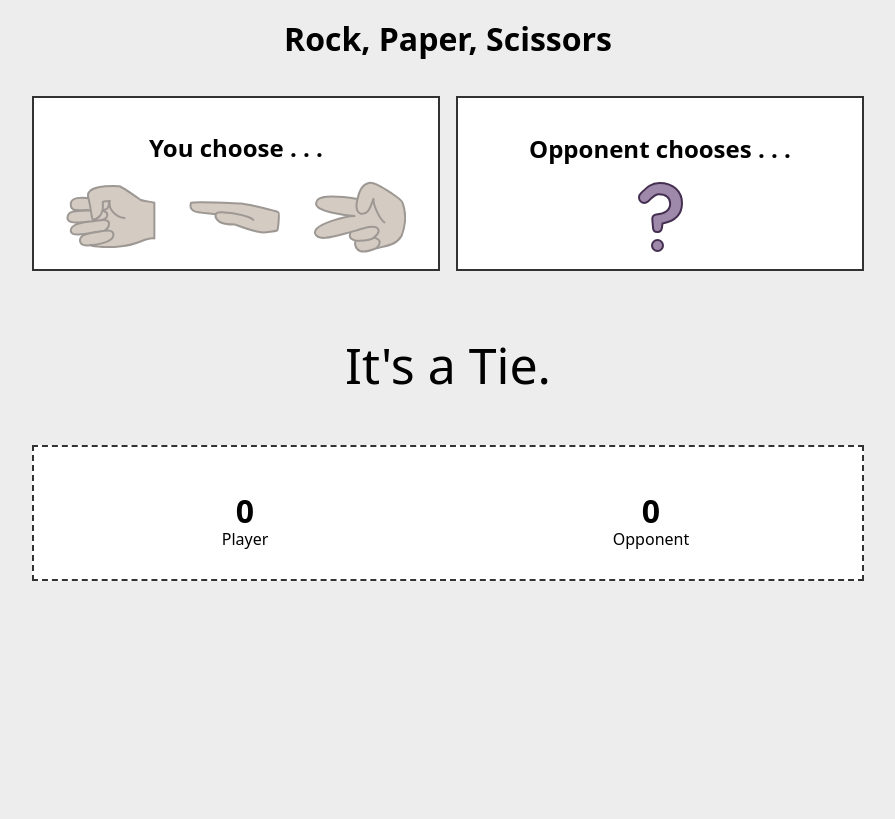
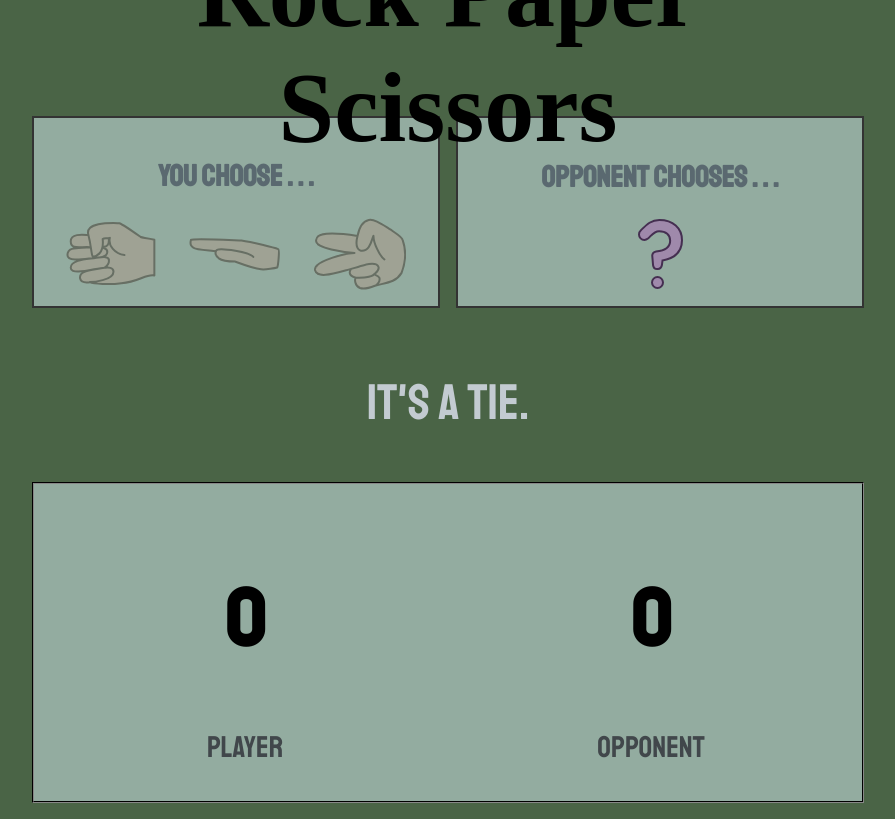
Before and after one commit to Howilson/rps, a plain HTML site: page eg_starterRPS-main/index.html in a window 1280 px wide. Shown: the whole page, without its empty margins (192-1087 px from the left). Drawn offline with Linux system fonts and the light colour scheme; a web font is replaced by a local one.

Commit message:
customized
changed colors and fonts

```diff
--- a/eg_starterRPS-main/css/style.css
+++ b/eg_starterRPS-main/css/style.css
@@ -1,22 +1,29 @@
 body {
   width: 65%;
   margin: auto;
-  background-color: #EDEDED;
+  background-color: rgb(74, 100, 70)
+
 }
-h1, h2 {
+h2 {
   text-align: center;
+  font-family:'Staatliches', cursive;
+  color:#5a6970;
+  font-size: 30px;
 }
 .result{
   position: relative;
   text-align: center;
   font-size: 50px;
+  font-family: 'Staatliches', cursive;
+  color: #c3cbd1;
+
 
 }
 section {
   border: 2px solid #333;
   margin: 1rem 0;
   padding: 1rem;
-  background-color: #FFF;
+  background-color:#93aca0;
 }
 main {
   display: grid;
@@ -44,14 +51,11 @@ main section {
   opacity: 100%;
 }
 section.scoreboard {
-  border-style: dashed;
+  border-style:groove;
   display: grid;
   grid-template-columns: 1fr 1fr;
   grid-gap: 1rem;
-}
-@media screen and (max-width: 768px)  {
-  main {grid-template-columns: 1fr;}
-  main img {transform: scale(.9);}
+
 }
 #result {
   border-bottom: 2px dotted #AAA;
@@ -66,12 +70,50 @@ section.scoreboard {
   align-items: center;
 }
 #pscore, #oscore {
-  font-size: 2rem;
-  font-weight: 800;
+  font-size: 5rem;
+  font-weight: 700;
   line-height: 1;
-  margin-bottom: .25rem;
+  font-family: 'Staatliches', cursive;
+
 }
 p.label {
-  line-height: 1;
+  line-height: .50;
   margin-top: 0;
+  font-size: 30px;
+  font-family: 'Staatliches', cursive;
+  color:#41474b;
 }
+@font-face {
+  font-family: 'Rocher';
+  src: url(https://assets.codepen.io/9632/RocherColorGX.woff2);
+}
+.header {
+  font-family: 'Rocher';
+  position: relative;
+  text-align: center;
+  font-size: 50px;
+  height: 100px;
+  display: flex;
+  flex-direction: column;
+  align-items: center;
+  justify-content: center;
+  padding-top: 20px;
+  padding-bottom: 20px;
+}
+h1 {
+  margin: 0;
+}
+
+@font-palette-values --Grays {
+  font-family: Rocher;
+  base-palette: 9;
+}
+
+.grays {
+  font-palette: --Grays;
+}
+
+@media screen and (max-width: 768px)  {
+  main {grid-template-columns: 1fr;}
+  main img {transform: scale(.9);}
+}
--- a/eg_starterRPS-main/index.html
+++ b/eg_starterRPS-main/index.html
@@ -3,13 +3,18 @@
   <head>
     <meta charset="utf-8">
     <meta name="viewport" content="width=device-width, initial-scale=1">
-    <title>RPS-Starter</title>
+    <title>RPS-Wilson</title>
     <link href="css/global.css" rel="stylesheet">
     <link href="css/modnorm.css" rel="stylesheet">
     <link href="css/style.css" rel="stylesheet">
+    <link rel="preconnect" href="https://fonts.googleapis.com">
+<link rel="preconnect" href="https://fonts.gstatic.com" crossorigin>
+<link href="https://fonts.googleapis.com/css2?family=Staatliches&display=swap" rel="stylesheet">
   </head>
   <body>
-    <h1>Rock, Paper, Scissors</h1>
+    <div class="header">
+    <h1 class="grays">Rock Paper Scissors</h1>
+  </div>
     <main class="choice">
       <section class="pchoice">
         <h2>You choose . . .</h2>
```
Also changed, not shown: scroll1.jpg (added).
